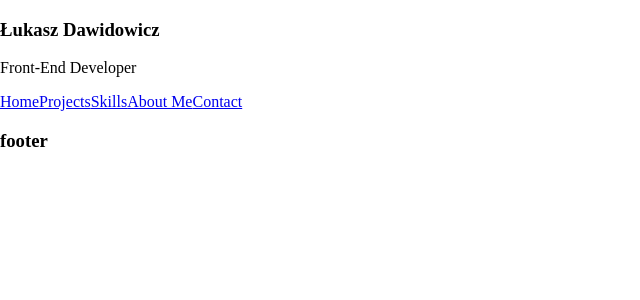
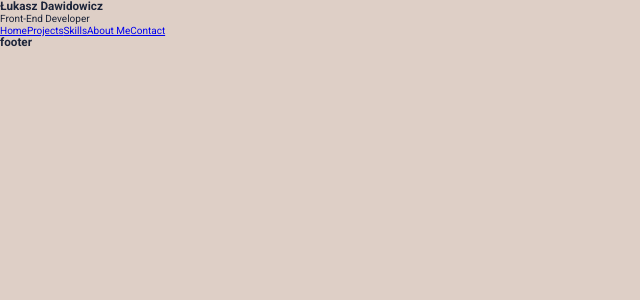
Before and after one commit to shivetay/LD_portfolio, a React (Create React App) app: page /contact in a window 1280 px wide. Shown: the top 300 px of the page, without its empty margins (0-640 px from the left). Built offline with nearby package versions, Linux system fonts and the light colour scheme.

Commit message:
add basic global styling

```diff
--- /dev/null
+++ b/src/components/layout/Header/Header.scss
@@ -0,0 +1 @@
+@import '../../../styles/settings.scss';
--- a/src/styles/global.scss
+++ b/src/styles/global.scss
@@ -0,0 +1,22 @@
+@import './settings.scss';
+
+@import url('https://fonts.googleapis.com/css?family=Roboto:300,400,700&display=swap');
+
+*,
+*::after,
+*::before {
+  margin: 0;
+  padding: 0;
+  box-sizing: border-box;
+}
+
+body {
+  font-family: 'Roboto', sans-serif;
+  background-color: $color-bacground;
+}
+
+html {
+  /* 1rem = 10px; 16px - base font size  10px/16px = 62.5% */
+  font-size: 62.5%;
+  color: $colro-font-main;
+}
--- a/src/styles/settings.scss
+++ b/src/styles/settings.scss
@@ -1,6 +1,9 @@
+/* colors */
 $color-bacground: #decfc6;
 $color-dark: #1c2439;
 $color-button: #892f15;
 $color-contrast: #e4940e;
 
-$colro-font: #1c2439;
+$colro-font-main: #1c2439;
+
+/* fonts */
```
Also changed, not shown: src/components/layout/Header/Header.module.scss (deleted), src/components/views/Header.scss (added).
